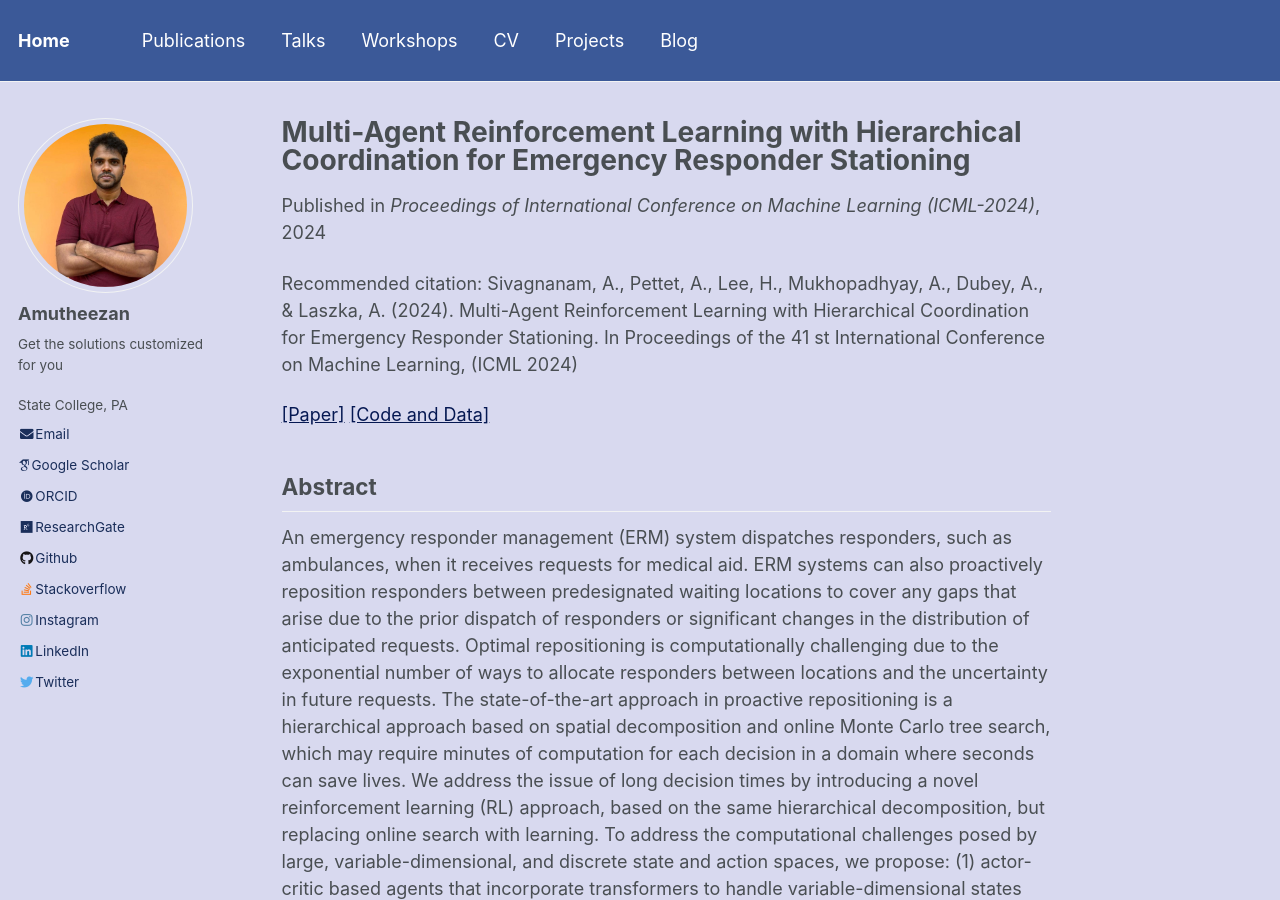
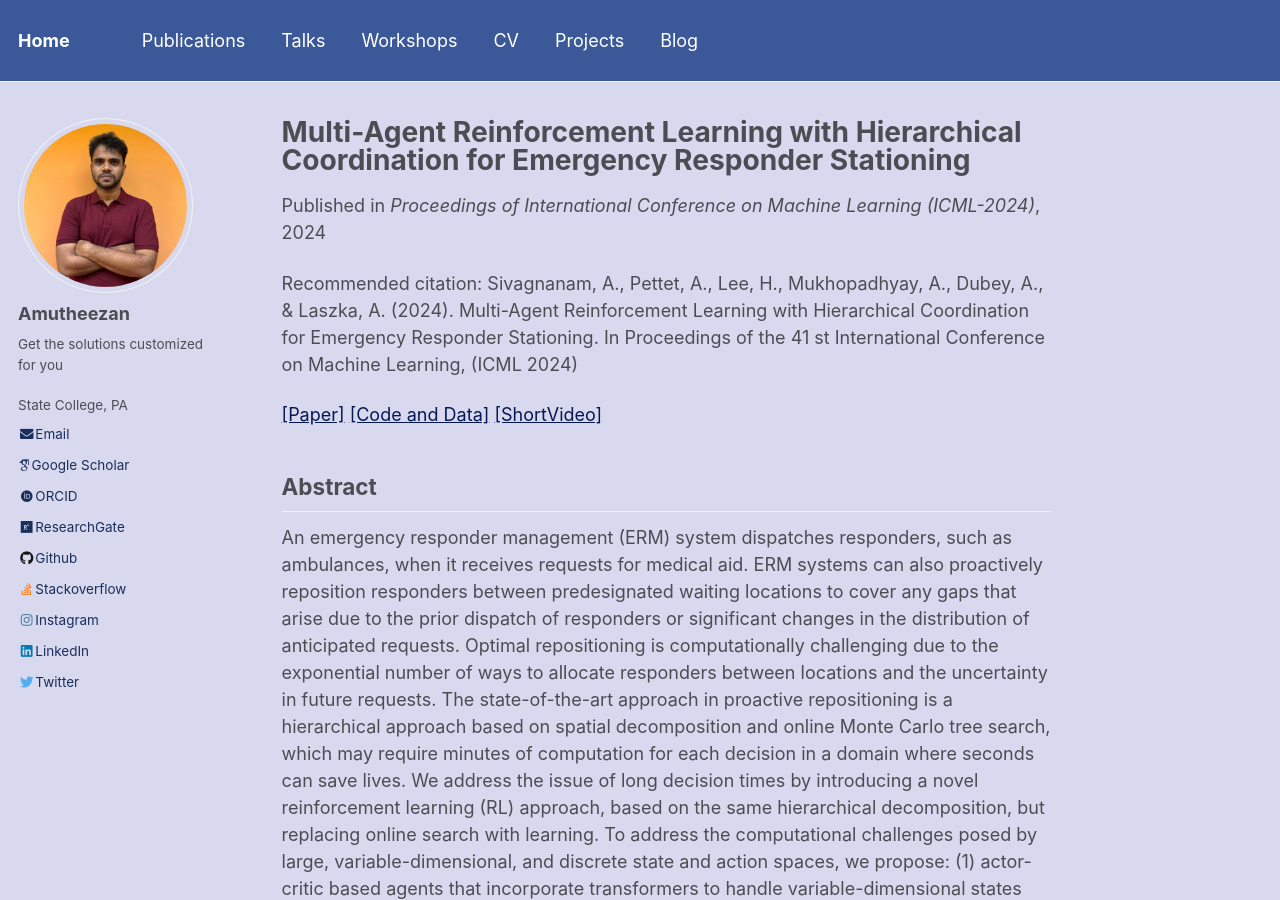
Before and after one commit to Amutheezan/amutheezan.github.io, a Jekyll site: the page built from _publications/2024-06-06-icml24.md, in a window 1280 px wide and 900 px high. Built offline with Jekyll 4.4.1, drawn with Linux system fonts in a browser that asks for light colours; some web fonts are replaced.

Commit message:
Update 2024-06-06-icml24.md

```diff
--- a/_publications/2024-06-06-icml24.md
+++ b/_publications/2024-06-06-icml24.md
@@ -9,6 +9,7 @@ citation: 'Sivagnanam, A., Pettet, A., Lee, H., Mukhopadhyay, A., Dubey, A., & L
 
 [[Paper]](https://openreview.net/forum?id=TTZXl9WYFF)
 [[Code and Data]](https://figshare.com/articles/dataset/Multi-Agent_Reinforcement_Learning_with_Hierarchical_Coordination_for_Emergency_Responder_Stationing_ICML-2024_Code_and_Data_/25872640)
+[[ShortVideo]](https://youtu.be/qxdSdl9XviY)
 
 ## Abstract
 
```
